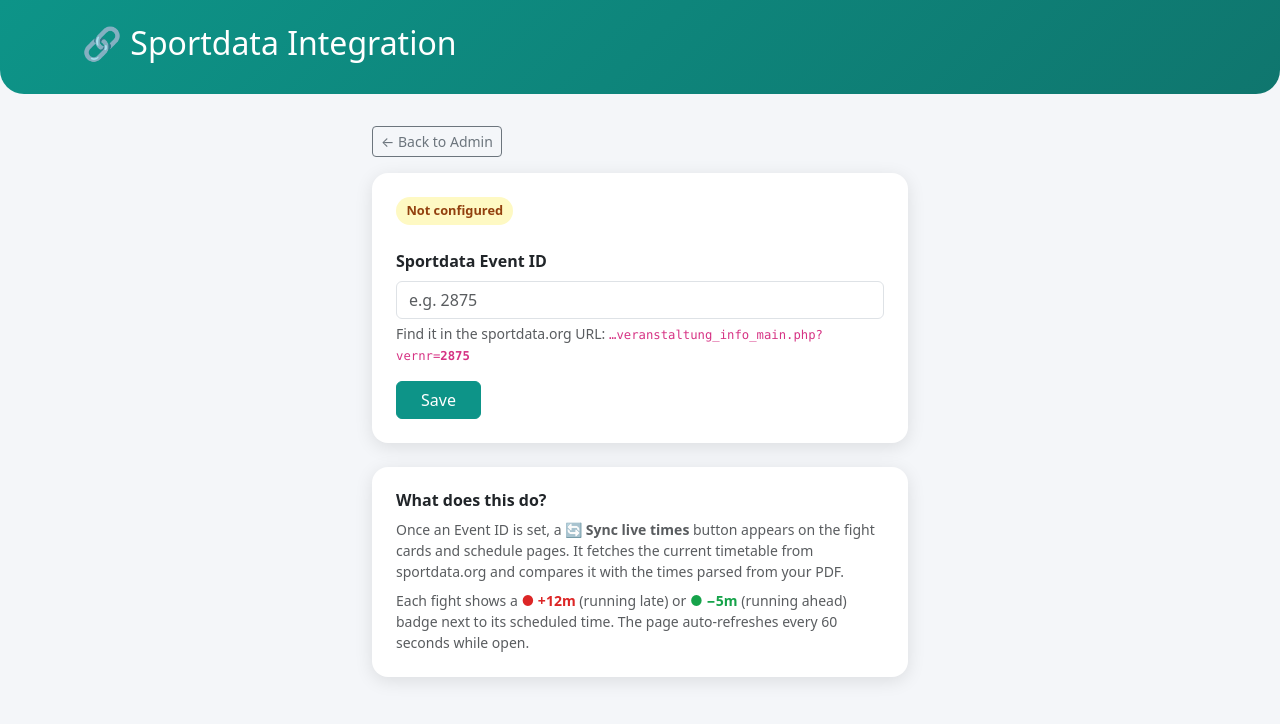
After one commit to matthias-jenni/sportdata-scanner, a Flask app: template templates/sportdata_integration.html in a window 1280 px wide. The commit adds this page. Shown: the top 724 px of the page. Run offline with Flask 3, Linux system fonts and the light colour scheme; the template is opened without the code that fills it, so the values that code supplies are empty.

Commit message:
add sport-data integration page

```diff
--- a/app.py
+++ b/app.py
@@ -230,6 +230,26 @@ def event_admin(event_id):
         return redirect(url_for("index"))
     return render_template("event_admin.html", event=event)
 
+@app.route("/events/<event_id>/sportdata-integration", methods=["GET"])
+def sportdata_integration(event_id):
+    event = _storage.get_event(event_id)
+    if not event:
+        flash("Event not found.", "error")
+        return redirect(url_for("index"))
+    return render_template("sportdata_integration.html", event=event)
+
+
+@app.route("/events/<event_id>/set-sportdata-id", methods=["POST"])
+def set_sportdata_id_form(event_id):
+    if not _storage.get_event(event_id):
+        flash("Event not found.", "error")
+        return redirect(url_for("index"))
+    sportdata_id = request.form.get("sportdata_event_id", "").strip()
+    _storage.update_event_sportdata_id(event_id, sportdata_id)
+    flash("Sportdata Event ID updated.", "success")
+    return redirect(url_for("event_admin", event_id=event_id))
+
+
 @app.route("/events/<event_id>/upload-day", methods=["POST"])
 def upload_day(event_id):
     event = _storage.get_event(event_id)
--- /dev/null
+++ b/templates/sportdata_integration.html
@@ -0,0 +1,116 @@
+<!DOCTYPE html>
+<html lang="en">
+<head>
+  <meta charset="UTF-8">
+  <title>Sportdata Integration – {{ event.name }}</title>
+  <link rel="icon" type="image/svg+xml" href="{{ url_for('static', filename='favicon.svg') }}" />
+  <link rel="stylesheet" href="https://cdn.jsdelivr.net/npm/bootstrap@5.3.3/dist/css/bootstrap.min.css">
+  <style>
+    body { background: #f4f6f9; }
+    .hero {
+      background: linear-gradient(135deg, #0d9488 0%, #0f766e 100%);
+      color: #fff;
+      padding: 1.5rem;
+      margin-bottom: 2rem;
+      border-radius: 0 0 1.5rem 1.5rem;
+    }
+    .card { border-radius: 1rem; border: none; box-shadow: 0 4px 18px rgba(0,0,0,.1); }
+    .btn-teal {
+      background: #0d9488; border-color: #0d9488; color: #fff;
+    }
+    .btn-teal:hover { background: #0f766e; border-color: #0f766e; color: #fff; }
+    .id-display {
+      font-size: 2rem;
+      font-weight: 700;
+      color: #0d9488;
+      font-family: monospace;
+      letter-spacing: .05em;
+    }
+    .status-badge {
+      display: inline-block;
+      padding: .25rem .65rem;
+      border-radius: 2rem;
+      font-size: .8rem;
+      font-weight: 600;
+    }
+    .status-set   { background: #dcfce7; color: #15803d; }
+    .status-unset { background: #fef9c3; color: #92400e; }
+  </style>
+</head>
+<body>
+
+<div class="hero">
+  <div class="container">
+    <h2>🔗 Sportdata Integration</h2>
+    <p class="mb-0" style="opacity:.8">{{ event.name }}</p>
+  </div>
+</div>
+
+<div class="container pb-5" style="max-width:560px;">
+
+  <div class="mb-3">
+    <a href="{{ url_for('event_admin', event_id=event.id) }}" class="btn btn-outline-secondary btn-sm">← Back to Admin</a>
+  </div>
+
+  {% with messages = get_flashed_messages(with_categories=true) %}
+    {% if messages %}
+      {% for cat, msg in messages %}
+        <div class="alert alert-{{ 'danger' if cat == 'error' else cat }} alert-dismissible fade show">
+          {{ msg }}
+          <button type="button" class="btn-close" data-bs-dismiss="alert"></button>
+        </div>
+      {% endfor %}
+    {% endif %}
+  {% endwith %}
+
+  <div class="card p-4 mb-4">
+    <div class="d-flex align-items-center gap-3 mb-4">
+      {% if event.sportdata_event_id %}
+        <span class="status-badge status-set">✓ Connected</span>
+      {% else %}
+        <span class="status-badge status-unset">Not configured</span>
+      {% endif %}
+    </div>
+
+    {% if event.sportdata_event_id %}
+    <div class="text-center mb-4">
+      <div class="text-muted small mb-1">Current Event ID</div>
+      <div class="id-display">{{ event.sportdata_event_id }}</div>
+    </div>
+    {% endif %}
+
+    <form action="{{ url_for('set_sportdata_id_form', event_id=event.id) }}" method="POST">
+      <div class="mb-3">
+        <label class="form-label fw-semibold">Sportdata Event ID</label>
+        <input type="text" class="form-control" name="sportdata_event_id"
+               value="{{ event.sportdata_event_id or '' }}"
+               placeholder="e.g. 2875">
+        <div class="form-text">
+          Find it in the sportdata.org URL: <code>…veranstaltung_info_main.php?vernr=<strong>2875</strong></code>
+        </div>
+      </div>
+      <div class="d-flex gap-2">
+        <button type="submit" class="btn btn-teal px-4">Save</button>
+        {% if event.sportdata_event_id %}
+          <button type="submit" name="sportdata_event_id" value="" class="btn btn-outline-danger btn-sm"
+                  onclick="return confirm('Remove the Sportdata Event ID?')">Remove</button>
+        {% endif %}
+      </div>
+    </form>
+  </div>
+
+  <div class="card p-4">
+    <h6 class="fw-bold mb-2">What does this do?</h6>
+    <p class="text-muted small mb-2">
+      Once an Event ID is set, a <strong>🔄 Sync live times</strong> button appears on the fight cards and schedule pages. It fetches the current timetable from sportdata.org and compares it with the times parsed from your PDF.
+    </p>
+    <p class="text-muted small mb-0">
+      Each fight shows a <span style="color:#dc2626;font-weight:700">● +12m</span> (running late) or <span style="color:#16a34a;font-weight:700">● −5m</span> (running ahead) badge next to its scheduled time. The page auto-refreshes every 60 seconds while open.
+    </p>
+  </div>
+
+</div>
+
+<script src="https://cdn.jsdelivr.net/npm/bootstrap@5.3.3/dist/js/bootstrap.bundle.min.js"></script>
+</body>
+</html>
```
Also changed, not shown: templates/event_admin.html (+6 -1 lines).
